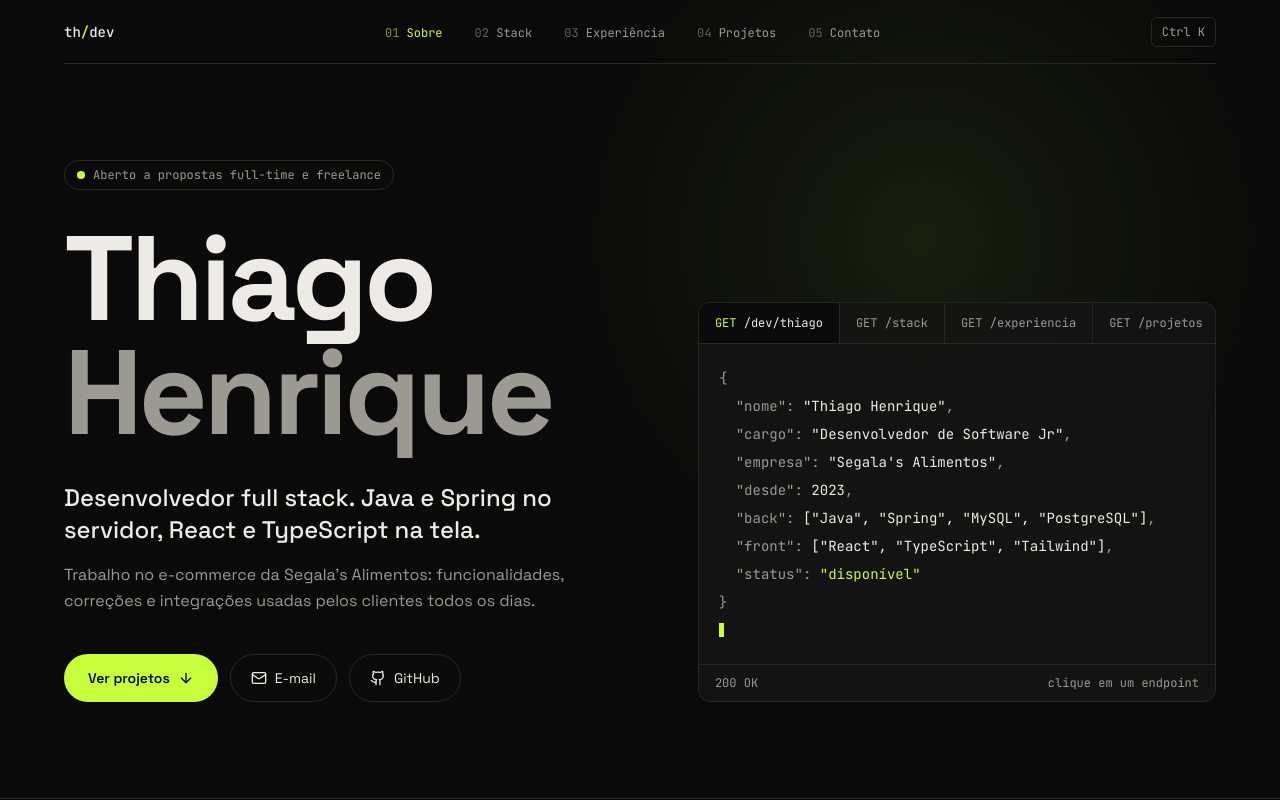
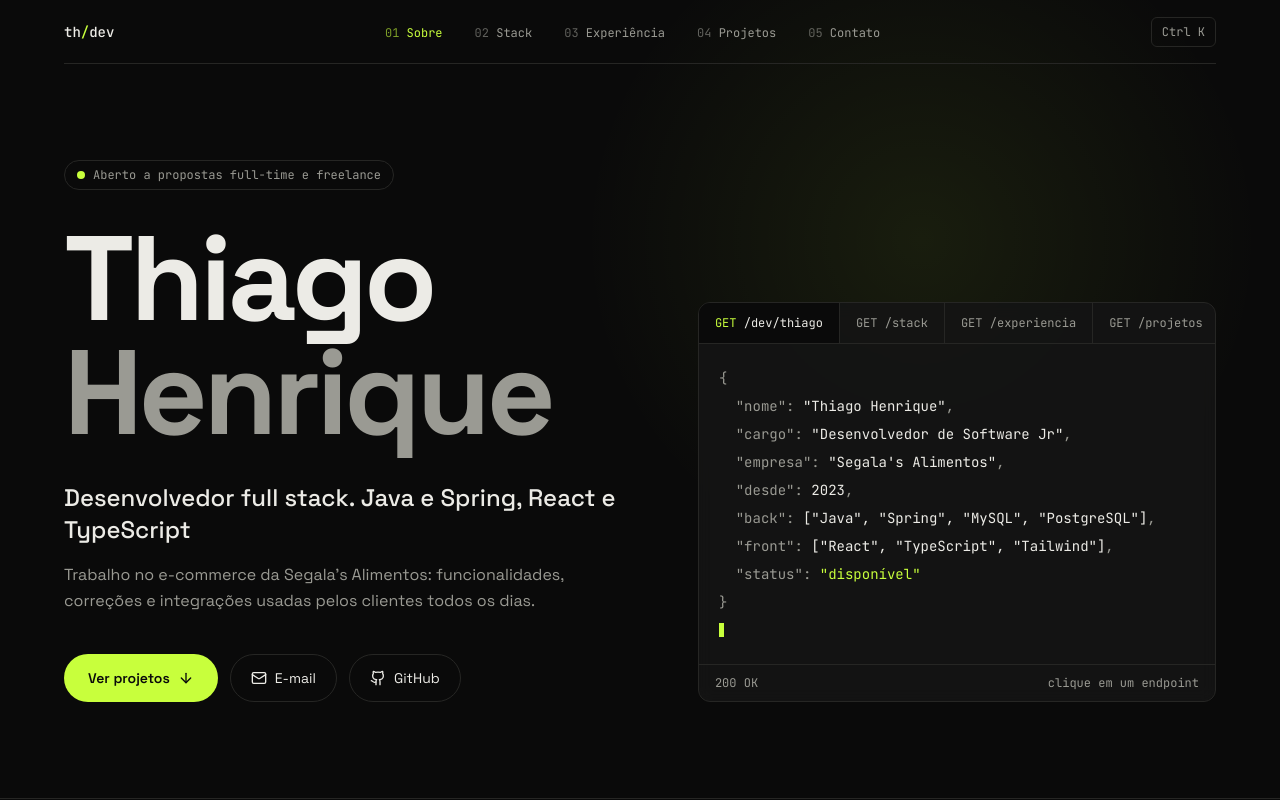
Before and after one commit to thiagoHenrique19/portfolio, a React (Vite) app: page / in a window 1280 px wide. Shown: the top 800 px of the page. Built offline with nearby package versions, Linux system fonts and the light colour scheme.

Commit message:
Ajusta frase de apresentação no hero

```diff
--- a/src/components/Hero.tsx
+++ b/src/components/Hero.tsx
@@ -151,7 +151,7 @@ export function Hero() {
             </h1>
 
             <p className="text-xl sm:text-2xl font-medium mt-8 max-w-xl leading-snug">
-              Desenvolvedor full stack. Java e Spring no servidor, React e TypeScript na tela.
+              Desenvolvedor full stack. Java e Spring, React e TypeScript
             </p>
             <p className="text-mute mt-4 max-w-lg leading-relaxed">
               Trabalho no e-commerce da Segala's Alimentos: funcionalidades, correções e integrações usadas pelos clientes todos os dias.
```
